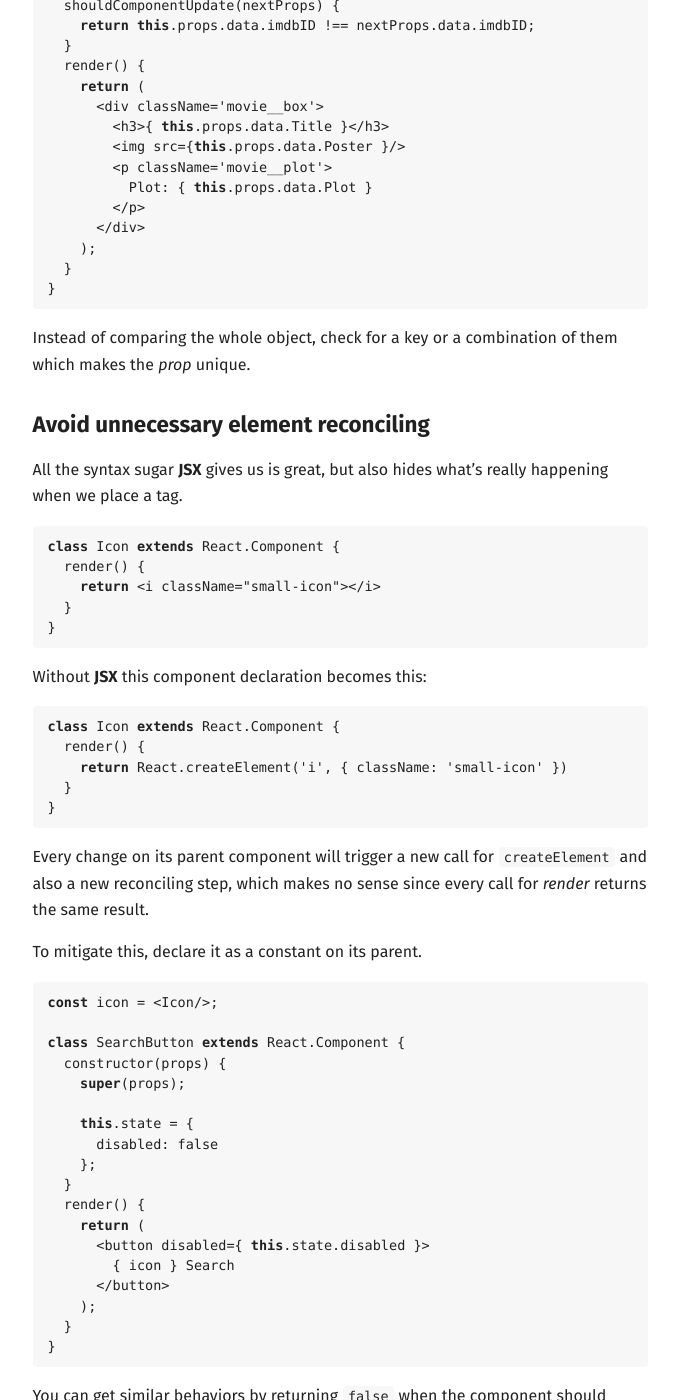
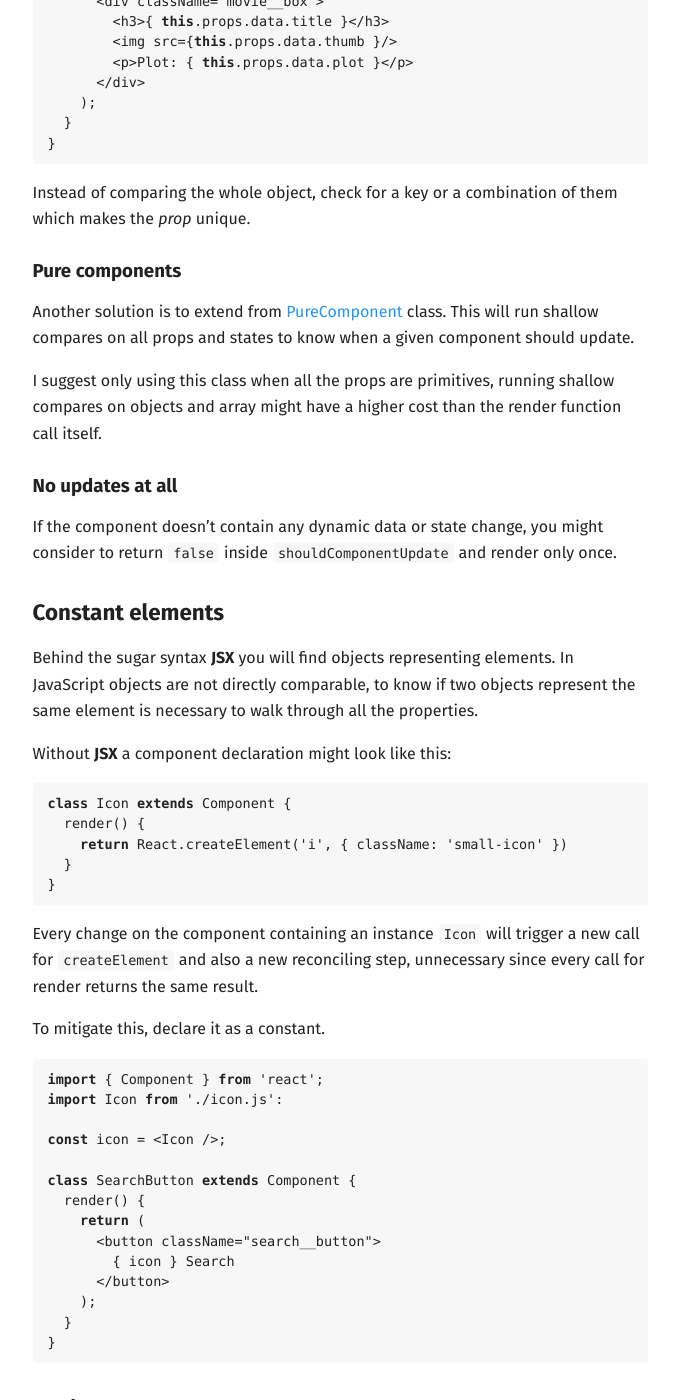
Before and after one commit to jeremenichelli/jeremenichelli.github.io, a Jekyll site: the page built from _posts/2016-10-10-better-control-and-speed-react-render.md, in a window 1280 px wide and 1400 px high, scrolled down 1972 px. Shown: the whole window, without its empty margins (300-977 px from the left). Built offline with Jekyll 4.4.1, drawn with Linux system fonts in a browser that asks for light colours; some of the changed text lies outside the part shown.

Commit message:
Update post to match Medium article

````diff
--- a/_posts/2016-10-10-better-control-and-speed-react-render.md
+++ b/_posts/2016-10-10-better-control-and-speed-react-render.md
@@ -1,24 +1,26 @@
 ---
 layout: default
-title: Improve control and performance for render functions in React
-resume: As a caveat of its declarative interface, components might get rendered several times unnecesarily, slowing down your application.
+title: Optimize performance in React components
+resume: Under the hood, React creates something similar to a virtual DOM tree to track updates when a component state or prop changes.
 ---
 
-React creates a something similar to a virtual DOM, composed by its own React elements mirroring the actual DOM tree.
+This also implies that its render function gets called to generate a new tree and compare it to the current one to know what to update.
 
-When an element's state or prop is changed, not only its render function gets called, but its children ones too.
+> “The fastest function is the one that’s never called”
 
-Let's improve this by tackling common scenarios inside components.
+Even when nothing is changed, a lot of function gets called to determinate that and its usually a big performance gap in React applications.
 
 
 ## Smarter updates
 
 Knowing how our components behave might also unveil when they actually need to be rendered again.
 
-Given this loading bar component, it's noticeable that unless its hidden state changes after being mounted, we won't need to update it.
+Given this loading bar component, it’s noticeable that unless its hidden state changes after being mounted, we won’t need to update it.
 
 ```js
-class LoadingBar extends React.Component {
+import { Component } from 'react';
+
+class LoadingBar extends Component {
   render() {
     return (
       <div className='loading-bar' hidden={ this.props.hidden }>
@@ -29,10 +31,12 @@
 }
 ```
 
-To make our component update cycle smarter we can use `shouldComponentUpdate` and compare the upcoming _props_ and _state_ from the current one.
+To have more control on the component’s update cycle we can use `shouldComponentUpdate`, compare the upcoming **props** and **state** from the current ones.
 
 ```js
-class LoadingBar extends React.Component {
+import { Component } from 'react';
+
+class LoadingBar extends Component {
   shouldComponentUpdate(nextProps, nextStates) {
     return this.props.hidden !== nextProps.hidden;
   }
@@ -49,16 +53,6 @@
 With a simple and straight forward line of code our component gets smarter.
 
 
-### No updates at all
-
-If the component doesn't contain any dynamic data we can just return `false` inside `shouldComponentUpdate` and it will only get rendered once.
-
-
-### Pure components
-
-Another solution is to extend from React's [PureComponent](https://facebook.github.io/react/docs/react-api.html#react.purecomponent), this will run shallow compares on all props and states to know when a given component should update, but beware it can cause false negatives and won't run `shouldComponentUpdate` on any element inside its render subtree.
-
-
 ### Be quick
 
 Whatever you do inside `shouldComponentUpdate`, do it fast. Avoid expensive operations and go directly to shallow comparisons.
@@ -68,18 +62,18 @@
 A common case is when a component receives an object as a _prop_.
 
 ```js
-class MovieBox extends React.Component {
+import { Component } from 'react';
+
+class MovieBox extends Component {
   shouldComponentUpdate(nextProps) {
-    return this.props.data.imdbID !== nextProps.data.imdbID;
+    return this.props.data.id !== nextProps.data.id;
   }
   render() {
     return (
       <div className='movie__box'>
-        <h3>{ this.props.data.Title }</h3>
-        <img src={this.props.data.Poster }/>
-        <p className='movie__plot'>
-          Plot: { this.props.data.Plot }
-        </p>
+        <h3>{ this.props.data.title }</h3>
+        <img src={this.props.data.thumb }/>
+        <p>Plot: { this.props.data.plot }</p>
       </div>
     );
   }
@@ -89,46 +83,46 @@
 Instead of comparing the whole object, check for a key or a combination of them which makes the _prop_ unique.
 
 
-## Avoid unnecessary element reconciling
+### Pure components
 
-All the syntax sugar **JSX** gives us is great, but also hides what's really happening when we place a tag.
+Another solution is to extend from [PureComponent](https://facebook.github.io/react/docs/react-api.html#react.purecomponent) class. This will run shallow compares on all props and states to know when a given component should update.
+
+I suggest only using this class when all the props are primitives, running shallow compares on objects and array might have a higher cost than the render function call itself.
+
+
+### No updates at all
+
+If the component doesn’t contain any dynamic data or state change, you might consider to return `false` inside `shouldComponentUpdate` and render only once.
+
+
+## Constant elements
+
+Behind the sugar syntax **JSX** you will find objects representing elements. In JavaScript objects are not directly comparable, to know if two objects represent the same element is necessary to walk through all the properties.
+
+Without **JSX** a component declaration might look like this:
 
 ```js
-class Icon extends React.Component {
-  render() {
-    return <i className="small-icon"></i>
-  }
-}
-```
-
-Without **JSX** this component declaration becomes this:
-
-```js
-class Icon extends React.Component {
+class Icon extends Component {
   render() {
     return React.createElement('i', { className: 'small-icon' })
   }
 }
 ```
 
-Every change on its parent component will trigger a new call for `createElement` and also a new reconciling step, which makes no sense since every call for _render_ returns the same result.
+Every change on the component containing an instance `Icon` will trigger a new call for `createElement` and also a new reconciling step, unnecessary since every call for render returns the same result.
 
-To mitigate this, declare it as a constant on its parent.
+To mitigate this, declare it as a constant.
 
 ```js
-const icon = <Icon/>;
+import { Component } from 'react';
+import Icon from './icon.js':
 
-class SearchButton extends React.Component {
-  constructor(props) {
-    super(props);
+const icon = <Icon />;
 
-    this.state = {
-      disabled: false
-    };
-  }
+class SearchButton extends Component {
   render() {
     return (
-      <button disabled={ this.state.disabled }>
+      <button className="search__button">
         { icon } Search
       </button>
     );
@@ -136,41 +130,40 @@
 }
 ```
 
-You can get similar behaviors by returning `false` when the component should update or extending from `PureComponent` class as mentioned before, something that might not be possible the source of the component doesn't belong to your codebase.
-
-
 ## Avoid anonymous references
 
-Not only returning React elements, other computational operations like loops can happen inside a render function.
+Beside elements creation, other computational operations like loops can happen inside a render function.
 
 ```js
-class Movies extends React.Component {
+import { Component } from 'react';
+import MovieBox from './movie-box.js';
+
+class Movies extends Component {
   render() {
     const movies = this.props.movies;
 
     return (
       <div className="movies">
-        { (movies || []).map(mov => <MovieBox data={ mov }/>) }
+        { (movies || []).map(m => <MovieBox data={ m }/>) }
       </div>
     );
   }
 }
 ```
 
-At first glance, this code looks totally fine. There's a variable holding the data we need to loop through to render a **MovieBox** component for each movie.
+At first glance, this code looks totally fine _(and it kinda is)_, but again remember this render function might get called several times. On every call we are defaulting to an empty array in case no _movie prop_ was passed.
 
-But again, remember this render function will get called several times. On every call we are defaulting to an empty array in case no _movie prop_ was passed.
-
-Doing `[]` equals to `new Array`, as `{}` is the same as `Object.create(null)`.
-
-Not only these are expensive operations, but they also generate anonymous references on memory making our application slower on each update.
+Doing `[]` equals to `new Array()`, not only these are expensive operations, but they also generate anonymous references on memory making our application slower on each update because of garbage collection.
 
 Quick solution, create a constant reference with a default value.
 
 ```js
+import { Component } from 'react';
+import MovieBox from './movie-box.js';
+
 const noMovies = [];
 
-class Movies extends React.Component {
+class Movies extends Component {
   render() {
     const movies = this.props.movies;
 
@@ -183,22 +176,25 @@
 }
 ```
 
-The same ocurrs with the arrow function inside `map`. Though it looks great, it is better to move it outside to avoid new memory allocations on each render.
+The same happens with the arrow function inside `map`, it is better to move it outside `render` and save new memory allocations.
 
 ```js
+import { Component } from 'react';
+import MovieBox from './movie-box.js';
+
 const noMovies = [];
 
-function renderMovie(movie) {
-  return <MovieBox data={ movie }/>;
-}
+class Movies extends Component {
+  renderMovie(movie) {
+    return <MovieBox data={ movie }>;
+  }
 
-class Movies extends React.Component {
   render() {
     const movies = this.props.movies;
 
     return (
       <div className="movies">
-        { (movies || noMovies).map(renderMovie) }
+        { (movies || noMovies).map(this.renderMovie) }
       </div>
     );
   }
@@ -207,11 +203,13 @@
 
 [See it in action](https://jsfiddle.net/jeremenichelli/rt9tnk45/)
 
-These optimizations are similar to the ones shown before. The general take is to place outside the component everything that will remain constant.
+These optimizations are similar to the ones shown before, the final take is to place outside the render function everything that will remain constant.
 
 
-## TL;DR
+## Wrap-up
 
-- Use `shouldComponentUpdate` for more granular renders whenever possible.
-- Detect _static_ parts on your components and move them outside of it.
-- Avoid anonymous references during renders to reduce memory allocation and speed up execution time.
+For more granular control over render calls use `shouldComponentUpdate`.
+
+Detect static parts on your components and move them outside as constants.
+
+Avoid anonymous references during renders to reduce memory allocation and speed up execution time.
````
